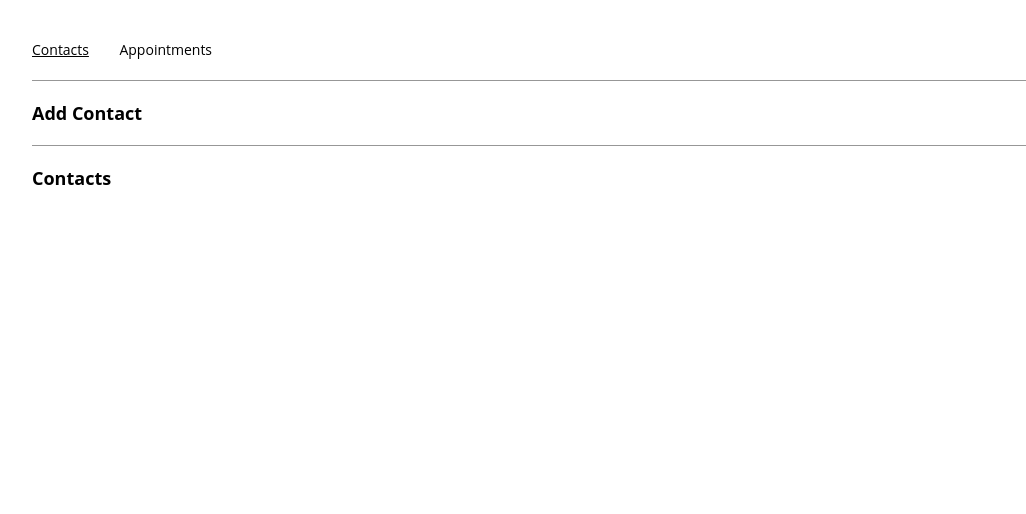
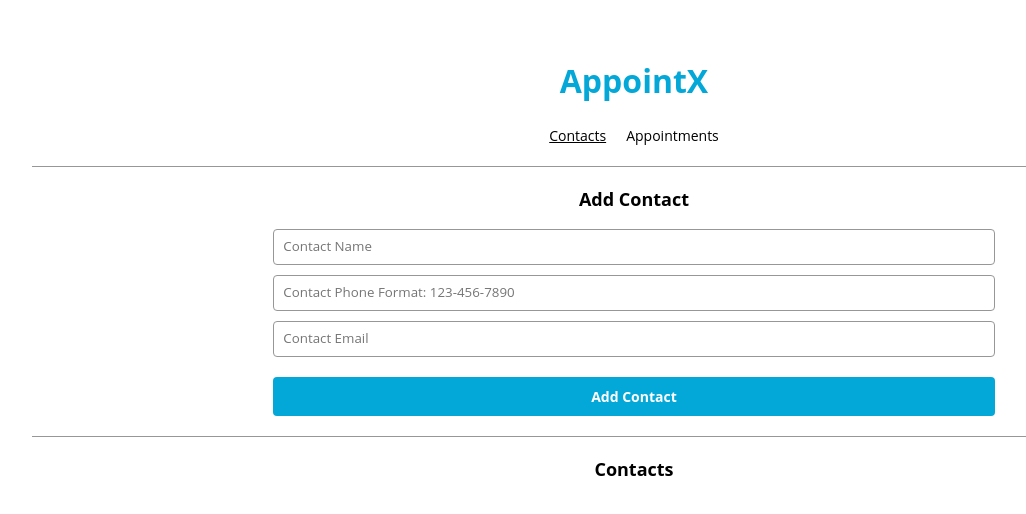
Before and after one commit to hritesh-sonawane/AppointX, a React (Create React App) app: page /contacts in a window 1280 px wide. Shown: the top 514 px of the page, without its empty margins (6-1032 px from the left). Built offline with nearby package versions, Linux system fonts and the light colour scheme.

Commit message:
🎨 UI tweaks

```diff
--- a/public/index.css
+++ b/public/index.css
@@ -1,6 +1,7 @@
 #root {
   padding: 30px;
   font-family: "Open Sans", sans-serif;
+  text-align: center;
 }
 
 nav > a {
@@ -8,7 +9,8 @@ nav > a {
   font-weight: normal;
   font-size: 14px;
   color: #000000;
-  margin-right: 30.5px;
+  margin: 0 auto;
+  padding: 10px;
   text-decoration-line: none;
 }
 
@@ -48,7 +50,7 @@ input[type="submit"] {
   border: none;
   outline: none;
   padding: 10px 0;
-  width: 100%;
+  width: 60%;
   font-family: "Open Sans", sans-serif;
   margin-top: 10px;
   margin-bottom: 0px;
@@ -62,7 +64,7 @@ select {
   border-radius: 4px;
   padding: 7px 9.5px 9px 9.5px;
   outline: none;
-  width: 100%;
+  width: 60%;
   margin-bottom: 10px;
   box-sizing: border-box;
 }
--- a/src/App.js
+++ b/src/App.js
@@ -37,6 +37,7 @@ function App() {
 
   return (
     <>
+      <h1 style={{ color: "#03a8d8" }}>AppointX</h1>
       <nav>
         <NavLink to={ROUTES.CONTACTS} activeClassName="active">
           Contacts
--- a/src/components/contactForm/ContactForm.js
+++ b/src/components/contactForm/ContactForm.js
@@ -29,9 +29,9 @@ export const ContactForm = ({
           value={phone}
           onChange={(e) => setPhone(e.target.value)}
           required
-          // regex is for IN phone numbers
-          pattern="/^[0-9]\d{2,4}-\d{6,8}$/"
-          placeholder="Contact Phone (#####-#####)"
+          // regex is for US phone numbers
+          pattern="[0-9]{3}-[0-9]{3}-[0-9]{4}"
+          placeholder="Contact Phone Format: 123-456-7890"
         />
       </label>
       <br />
--- a/src/containers/contactsPage/ContactsPage.js
+++ b/src/containers/contactsPage/ContactsPage.js
@@ -1,19 +1,61 @@
-import React from "react";
+import React, { useState, useEffect } from "react";
+import { ContactForm } from "../../components/contactForm/ContactForm";
+import { TileList } from "../../components/tileList/TileList";
 
-export const ContactsPage = () => {
+export const ContactsPage = ({ contacts, addContact }) => {
+  const [name, setName] = useState("");
+  const [phone, setPhone] = useState("");
+  const [email, setEmail] = useState("");
+  const [duplicate, setDuplicate] = useState(false);
+
   const handleSubmit = (e) => {
     e.preventDefault();
+    if (!duplicate) {
+      addContact(name, phone, email);
+      setName("");
+      setPhone("");
+      setEmail("");
+    }
   };
 
+  useEffect(() => {
+    const nameIsDuplicate = () => {
+      const found = contacts.find((contact) => contact.name === name);
+      if (found !== undefined) {
+        return true;
+      }
+      return false;
+    };
+
+    if (nameIsDuplicate()) {
+      setDuplicate(true);
+    } else {
+      setDuplicate(false);
+    }
+  }, [name, contacts, duplicate]);
+
   return (
-    <div>
+    <>
       <section>
-        <h2>Add Contact</h2>
+        <h2>
+          Add Contact
+          {duplicate ? " - Name Already Exists" : ""}
+        </h2>
+        <ContactForm
+          name={name}
+          setName={setName}
+          phone={phone}
+          setPhone={setPhone}
+          email={email}
+          setEmail={setEmail}
+          handleSubmit={handleSubmit}
+        />
       </section>
       <hr />
       <section>
         <h2>Contacts</h2>
+        <TileList tiles={contacts} />
       </section>
-    </div>
+    </>
   );
 };
```
